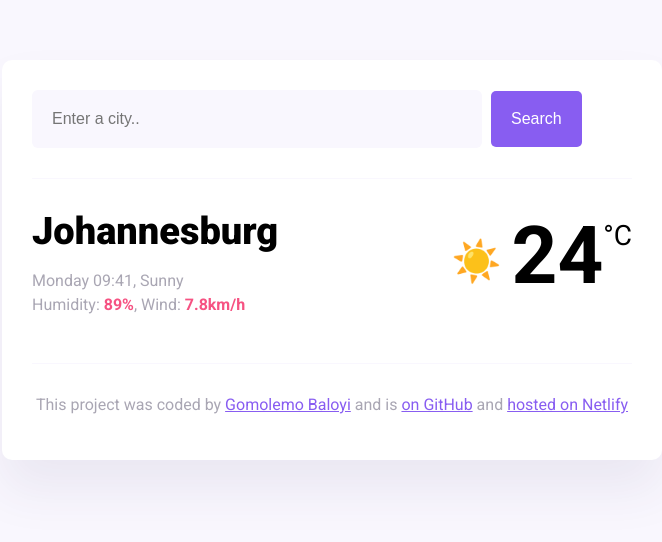
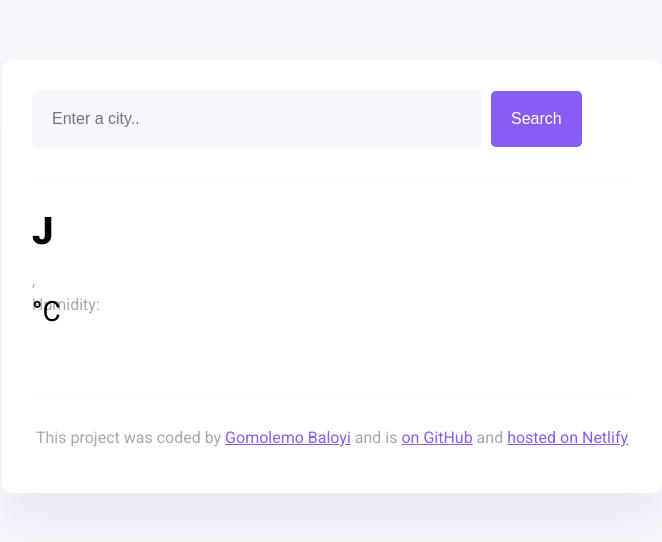
Before and after one commit to Gomolemo001/my_weather_application, a website built with Parcel: page index.html in a window 1280 px wide. Shown: the whole page, without its empty margins (308-970 px from the left). Built offline with nearby package versions, Linux system fonts and the light colour scheme.

Commit message:
Updated index.html by modifying the weather description

```diff
--- a/index.html
+++ b/index.html
@@ -28,19 +28,22 @@
         </form>
       </header>
       <main>
-        <div class="current-weather">
+        <div class="current-weather-data">
           <div>
-            <h1 class="current-city" id="current-city">Johannesburg</h1>
+            <h1 class="current-city" id="current-city">J</h1>
             <p class="current-details">
-              <span id="current-date"></span>, Sunny <br />
-              Humidity: <strong>89%</strong>, Wind: <strong>7.8km/h</strong>
+              <span id="current-time"></span>,
+              <span id="description"></span>
+              <br />
+              Humidity: <strong id="humidity></strong>,
+                          Wind: <strong id="wind speed></strong>
             </p>
           </div>
           <div class="current-temperature">
-            <span class="current-temperature-icon">☀️</span
-            ><span class="current-temperature-value" id="current-temperature"
-              >24</span
-            ><span class="current-temperature-unit">°C</span>
+            <div class="current-temperature-icon"></div
+            ><div class="current-temperature-value" id="current-temperature"
+              ></div
+            ><div class="current-temperature-unit">°C</div>
           </div>
         </div>
       </main>
```
